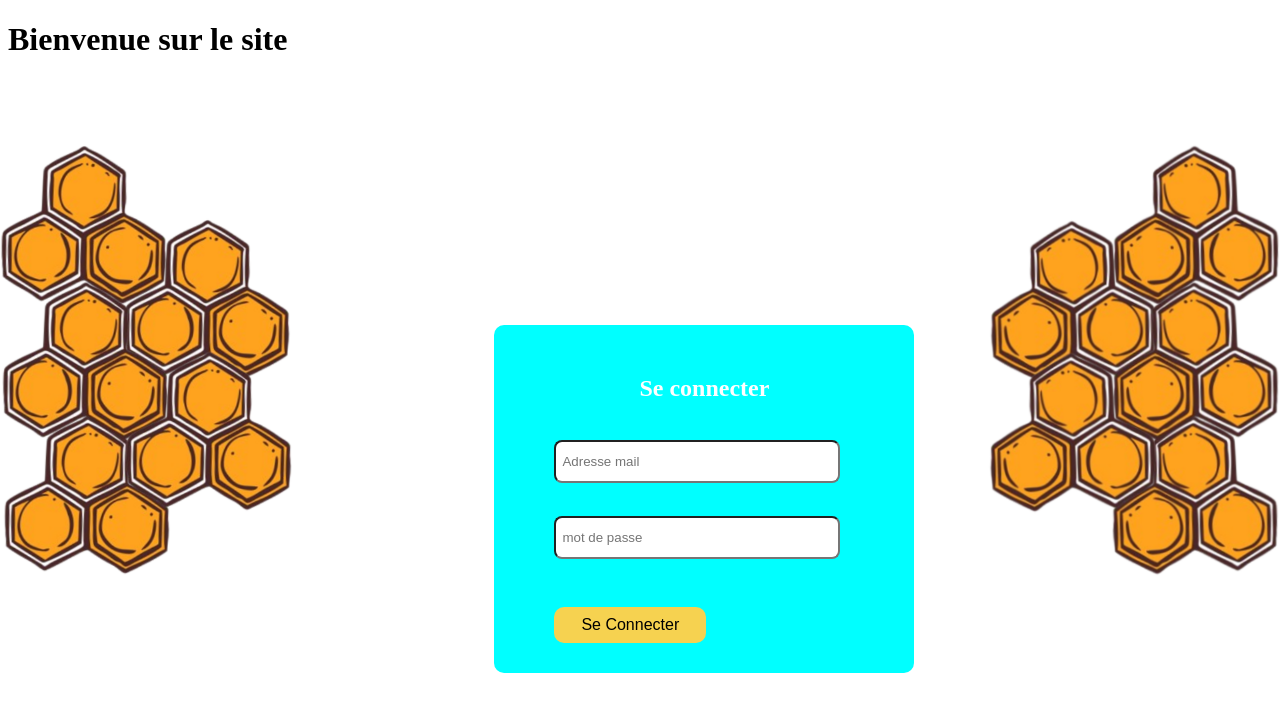
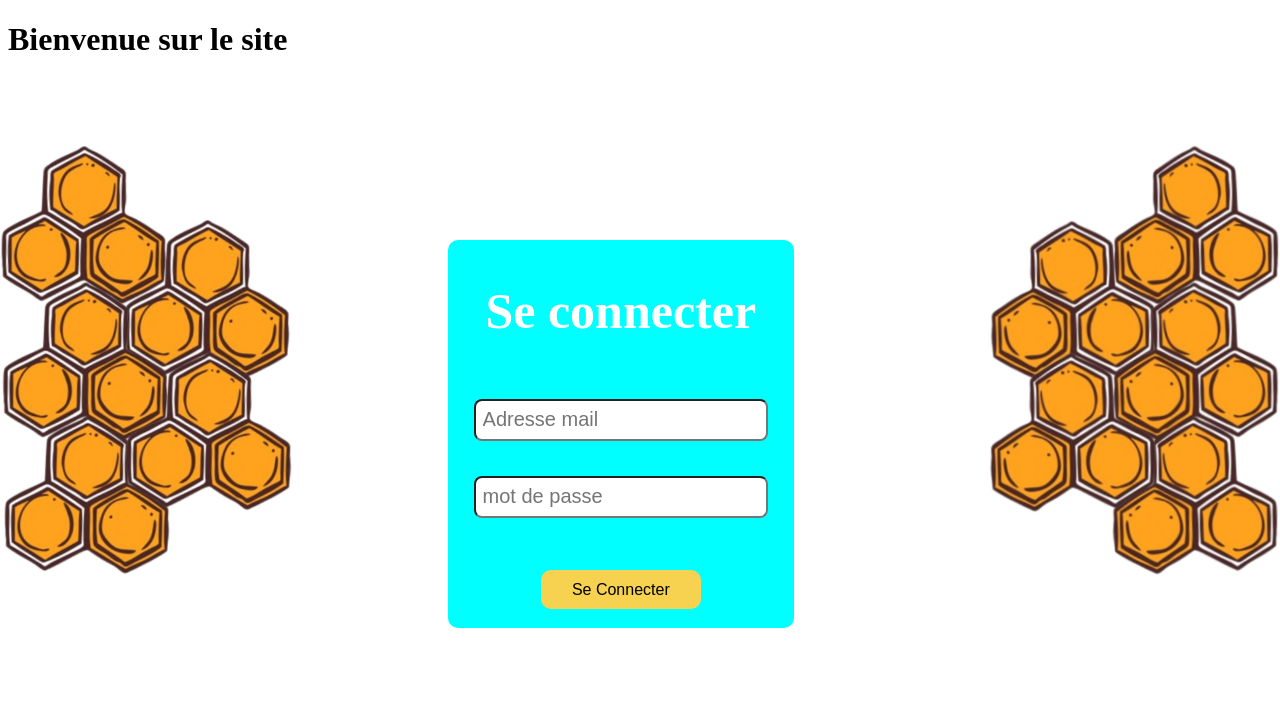
Before and after one commit to IzIOne20/Ruche, a PHP site: page / in a window 1280 px wide. Shown: the top 712 px of the page. Run offline with PHP 8.4, Linux system fonts and the light colour scheme.

Commit message:
mise à jour css

```diff
--- a/WEB/style.css
+++ b/WEB/style.css
@@ -6,34 +6,37 @@ body{
 
 #formCo {
     position: absolute;
-    margin-left: 38%;
-    margin-top: 7%;
+    left: 35%;
+    top: 30%;
+    width:30%
   }
 
   form {
-    margin-top: 40%;
+    position:relative;
+    display: flex;
+    flex-direction: column;
     background-color: aqua;
-    padding: 10% 20%;
     border-radius: 10px;
     min-width: 300px; /* le form ne sera pas plus petit que 300 pixels */
+    width: 90%;
+    align-items: center;
+    padding-bottom: 5%;
   }
 
   form h2 {
     color: white;
     text-align: center;
+    font-size: 50px;
   }
 
-  form input {
-    display: flex;
-    flex-direction: column;
-  }
 
   input[type="text"],
   input[type="password"] {
     background-color: white;
     padding: 2%;
-    width: 90%;
-    height: 2em;
+    width: 80%;
+    font-size: 20px;
+    height: 3vh;
     border-radius: 8px;
     margin-bottom: 5%;
     outline: none;
@@ -83,10 +86,11 @@ form input {
 
 input[type="text"],
 input[type="password"] {
+  position:relative;
   background-color: white;
   padding: 2%;
   width: 80%;
-  height: 2vh;
+  height: 3vh;
   margin-left: 8%;
   border-radius: 8px;
   margin-bottom: 5%;
```
